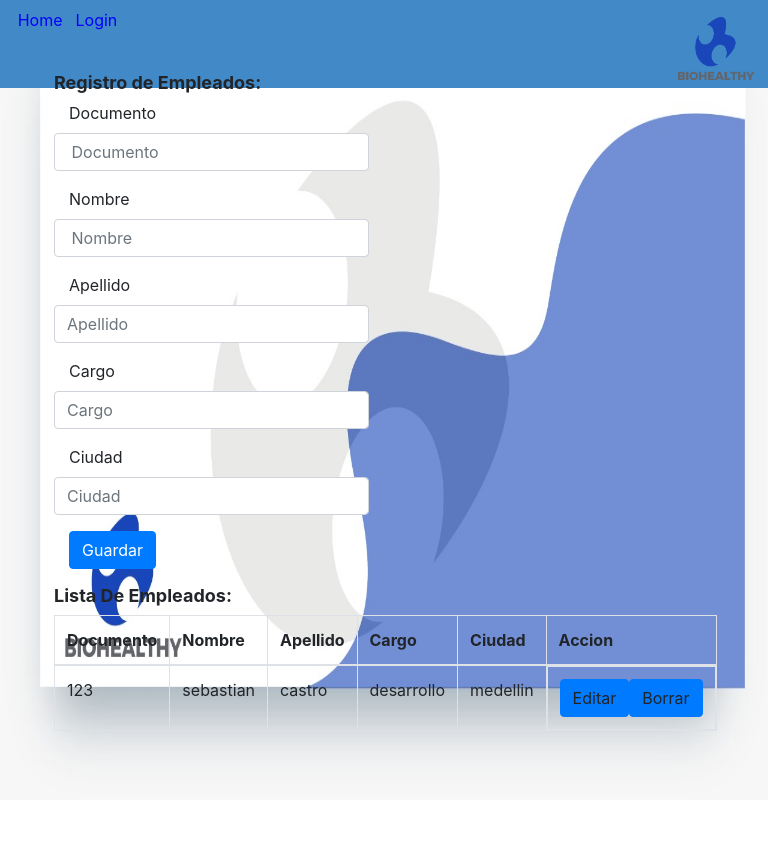
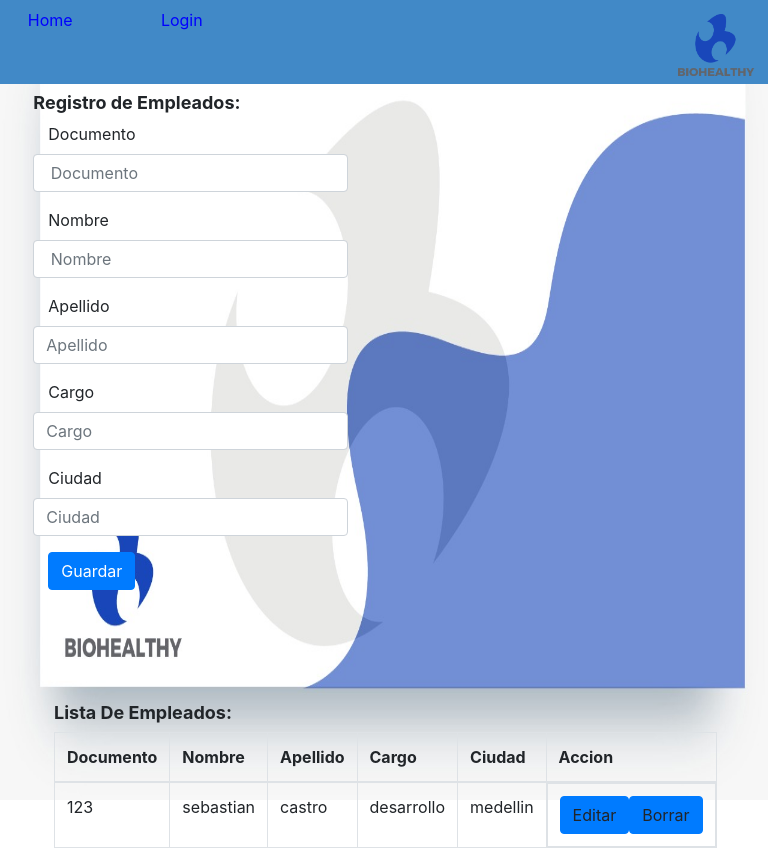
Before and after one commit to ChristDestroyed/BioHealthy, an Angular app in the folder BioHealthy/ClientApp/: page /empleados in a window 768 px wide. Before the commit the page ends 800 px from the top, so only its background shows below. Built offline with nearby package versions, Linux system fonts and the light colour scheme; no server answers.

Commit message:
fixedstyles

```diff
--- a/BioHealthy/ClientApp/src/app/Empleados/empleados.component.css
+++ b/BioHealthy/ClientApp/src/app/Empleados/empleados.component.css
@@ -11,7 +11,7 @@ h2{
 
 .row-2{
   margin-left:50%;
-  margin-top:-50%;
+  margin-top:-45%;
 }
 
 .align{
@@ -20,12 +20,19 @@ h2{
 
 @media (min-width:0){
   .row-1{
-    margin-left:0;
+    margin-left:-3%;
   }
 }
-@media (max-width:1110px){
+@media (max-width:1330px){
   .row-2 {
-    margin-left: 0;
+    margin-left: 25%;
     margin-top: 0;
   }
 }
+
+@media(max-width:992px){
+  .row-2{
+    margin-left:0;
+    margin-top:14%;
+  }
+}
--- a/BioHealthy/ClientApp/src/app/Visitantes/visitantes.component.css
+++ b/BioHealthy/ClientApp/src/app/Visitantes/visitantes.component.css
@@ -10,7 +10,7 @@ h2 {
 
 .row-2 {
   margin-left: 50%;
-  margin-top: -50%;
+  margin-top: -45%;
 }
 
 .align {
@@ -19,13 +19,20 @@ h2 {
 
 @media (min-width:0) {
   .row-1 {
-    margin-left: 0;
+    margin-left: -3%;
   }
 }
 
-@media (max-width:1110px) {
+@media (max-width:1330px) {
   .row-2 {
-    margin-left: 0;
+    margin-left: 25%;
     margin-top: 0;
   }
 }
+
+@media(max-width:992px) {
+  .row-2 {
+    margin-left: 0;
+    margin-top: 14%;
+  }
+}
--- a/BioHealthy/ClientApp/src/app/app.component.css
+++ b/BioHealthy/ClientApp/src/app/app.component.css
@@ -1,7 +1,8 @@
 .container-fluid{
   width:100%;
-  margin-top:-2vh;
+  margin-top: 1vh;
 }
+
 @media (max-width: 767px) {
   /* On small screens, the nav menu spans the full width of the screen. Leave a space for it. */
   .body-content {
--- a/BioHealthy/ClientApp/src/app/nav-menu/nav-menu.component.css
+++ b/BioHealthy/ClientApp/src/app/nav-menu/nav-menu.component.css
@@ -2,12 +2,16 @@ nav {
   margin-top: 0;
   background-color: #4189C7;
   color: white;
+  width:100%;
 }
+
 .navbar-header{
   float:none;
+  width:80%;
 }
 
 #main-logo{
+  float:none;
   width: 80px;
 }
 
@@ -30,6 +34,6 @@ a:hover{
 @media (min-width:767px){
   #main-logo{
     margin-left:90%;
-    margin-top:-2%;
+    margin-top:-2.5%;
   }
 }
```
